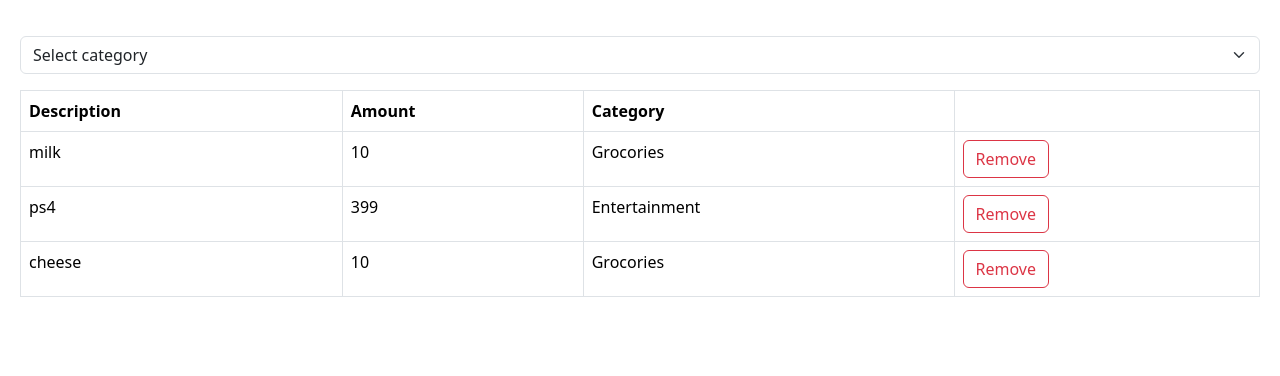
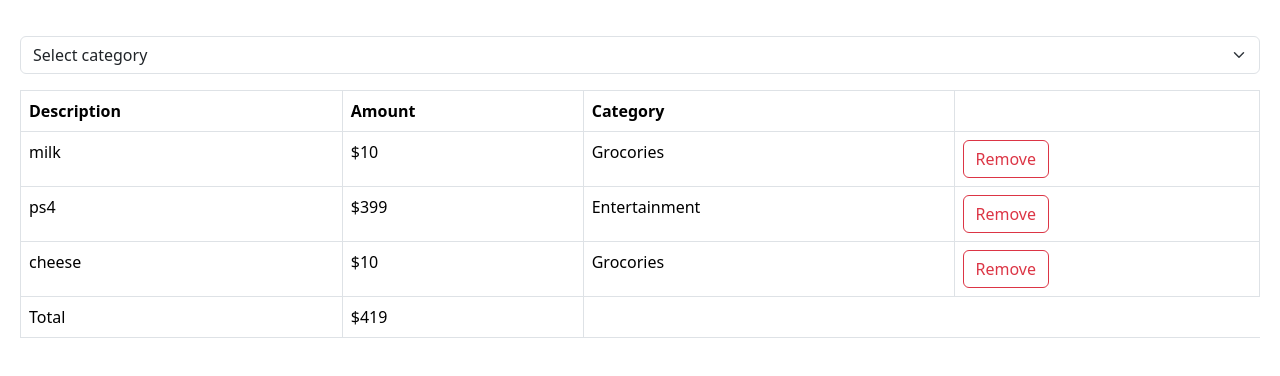
Before and after one commit to mohammad-alj/expense-tracker, a React (Vite) app: page / in a window 1280 px wide. Shown: the top 376 px of the page. Built offline with nearby package versions, Linux system fonts and the light colour scheme.

Commit message:
Add total to expense list.

```diff
--- a/src/components/ExpenseList.tsx
+++ b/src/components/ExpenseList.tsx
@@ -7,35 +7,16 @@ interface Props {
 }
 
 const ExpenseList = ({expenses, onDelete, filter}: Props) => {
-	const shownExpenses =
-		filter === 'All'
-			? expenses.map(e => (
+	const filteredExpenes =
+		filter === 'All' ? expenses : expenses.filter(e => e.category === filter);
+
+	const shownExpenses = filteredExpenes.map(e => (
 		<tr key={e.id}>
 			<td>{e.description}</td>
-						<td>{e.amount}</td>
+			<td>${e.amount}</td>
 			<td>{e.category}</td>
 			<td>
-							<button
-								className='btn btn-outline-danger'
-								onClick={() => onDelete(e.id)}
-							>
-								Remove
-							</button>
-						</td>
-					</tr>
-			  ))
-			: expenses
-					.filter(e => e.category === filter)
-					.map(e => (
-						<tr key={e.id}>
-							<td>{e.description}</td>
-							<td>{e.amount}</td>
-							<td>{e.category}</td>
-							<td>
-								<button
-									className='btn btn-outline-danger'
-									onClick={() => onDelete(e.id)}
-								>
+				<button className='btn btn-outline-danger' onClick={() => onDelete(e.id)}>
 					Remove
 				</button>
 			</td>
@@ -54,6 +35,12 @@ const ExpenseList = ({expenses, onDelete, filter}: Props) => {
 					</tr>
 				</thead>
 				<tbody>{shownExpenses}</tbody>
+				<tfoot>
+					<tr>
+						<td>Total</td>
+						<td>${filteredExpenes.reduce((a, expense) => expense.amount + a, 0)}</td>
+					</tr>
+				</tfoot>
 			</table>
 		)
 	);
```
Also changed, not shown: src/components/ExpenseForm.tsx (added, +32 -0 lines). Lines whose indentation alone changed are shown as unchanged.
